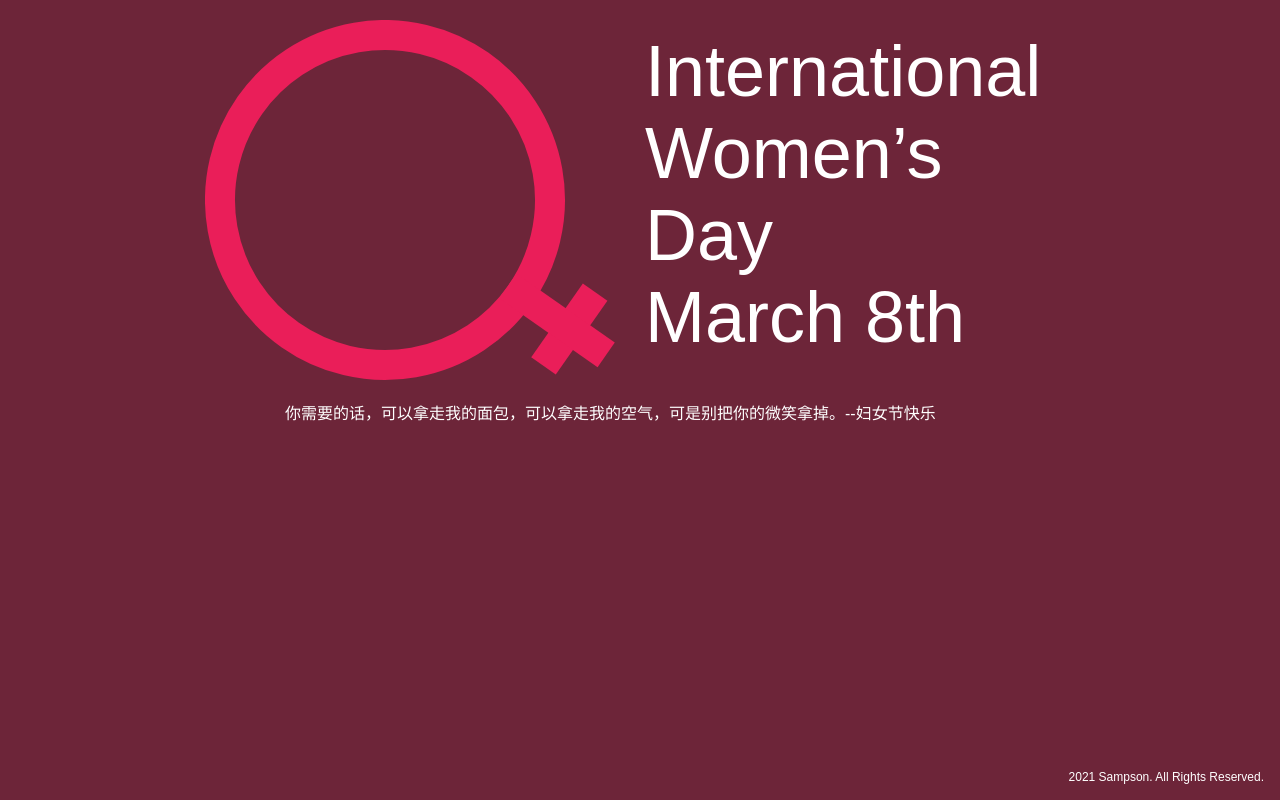
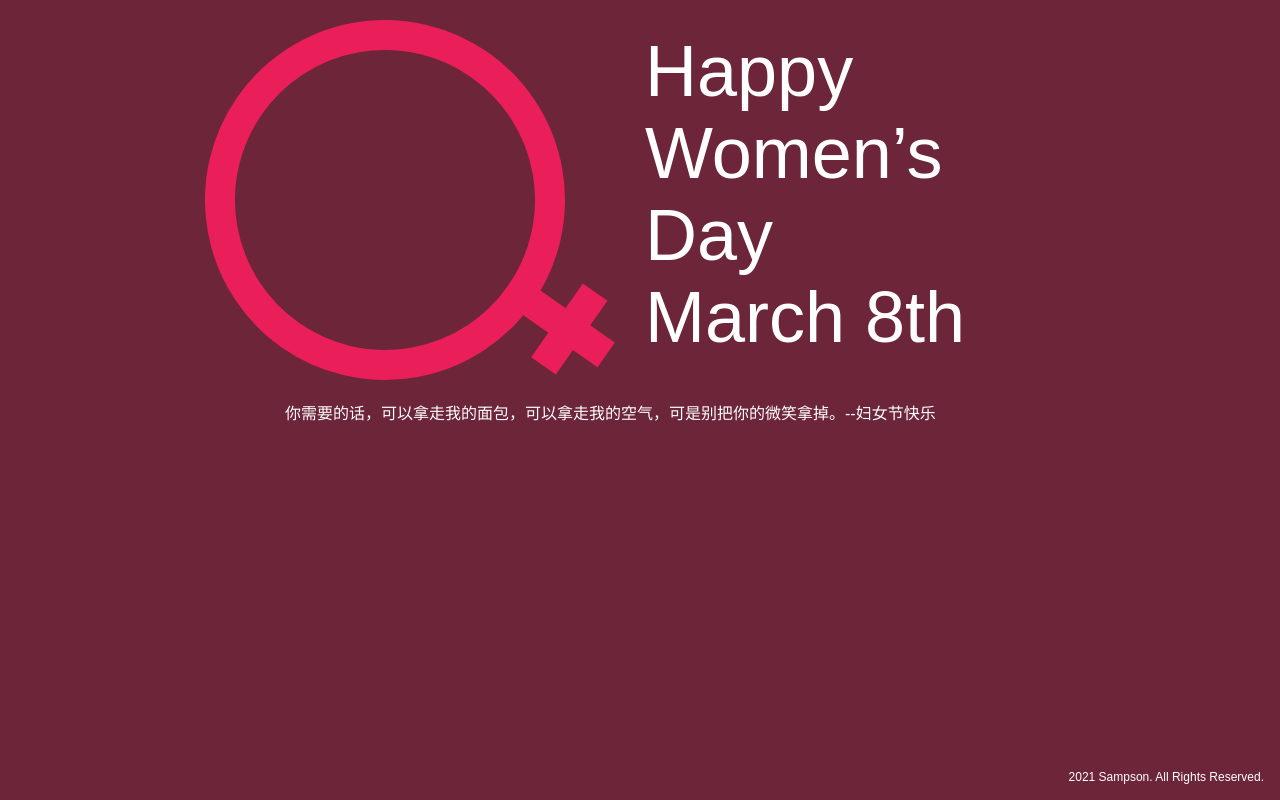
Before and after one commit to Sampson-Lee/Women-s-Day, a plain HTML site: page index.html in a window 1280 px wide. Drawn offline with nearby package versions, Linux system fonts and the light colour scheme; a web font is replaced by a local one.

Commit message:
Update index.html

```diff
--- a/index.html
+++ b/index.html
@@ -14,7 +14,7 @@
 <div id='container'>
 
       <div id='mercury'></div>
-      <div id='iwd_text'>International <br />Women&rsquo;s<br /> Day <br />March 8th</div>
+      <div id='iwd_text'>Happy <br />Women&rsquo;s<br /> Day <br />March 8th</div>
       <div id='iwd_text2'>你需要的话，可以拿走我的面包，可以拿走我的空气，可是别把你的微笑拿掉。--妇女节快乐</div>
 
 </div>
```
